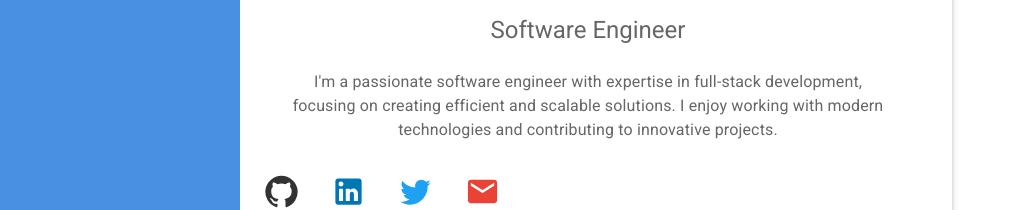
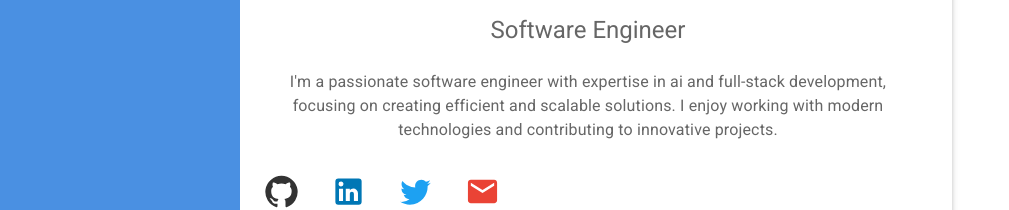
Before and after one commit to timtoronto634/timtoronto634.github.io, a React (Vite) app: page / in a window 1280 px wide. Shown: the part 434-644 px from the top of the page, without its empty margins (0-1009 px from the left). Built offline with nearby package versions, Linux system fonts and the light colour scheme.

Commit message:
fix: update personal description to include AI expertise

```diff
--- a/src/components/Home.tsx
+++ b/src/components/Home.tsx
@@ -108,9 +108,9 @@ export const Home: React.FC = () => {
         </Typography>
 
         <Typography variant='body1' sx={{ mb: 3, color: '#666', maxWidth: 600, mx: 'auto' }}>
-          I'm a passionate software engineer with expertise in full-stack development, focusing on
-          creating efficient and scalable solutions. I enjoy working with modern technologies and
-          contributing to innovative projects.
+          I'm a passionate software engineer with expertise in ai and full-stack development,
+          focusing on creating efficient and scalable solutions. I enjoy working with modern
+          technologies and contributing to innovative projects.
         </Typography>
 
         {contacts && <SocialLinks contacts={contacts} />}
```
